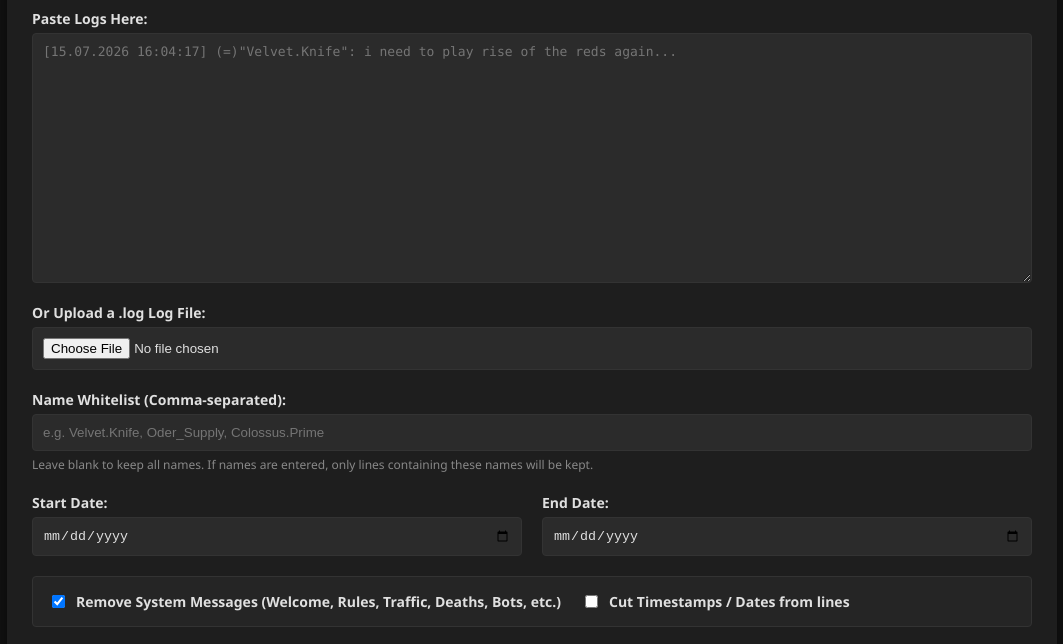
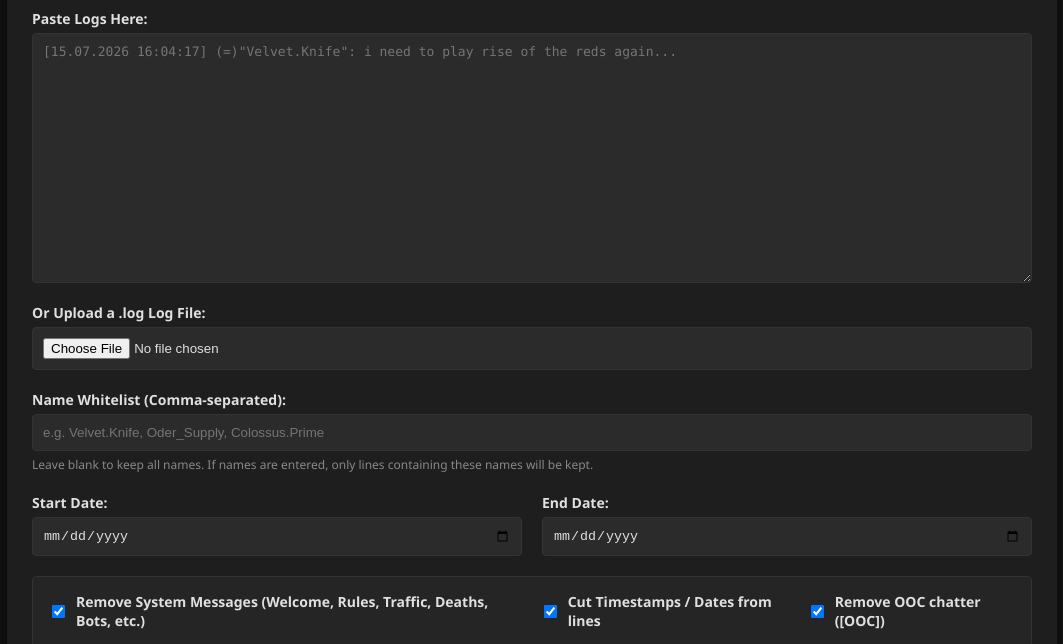
Before and after one commit to SlimyTheMoon/Freelancer_DSAce_Cleaner, a plain HTML site: page index.html in a window 1280 px wide. Shown: the part 100-744 px from the top of the page, without its empty margins (108-1171 px from the left). Drawn offline with Linux system fonts and the light colour scheme.

Commit message:
feat(filter): Add OOC removal; default timestamp trim

```diff
--- a/index.html
+++ b/index.html
@@ -49,8 +49,12 @@
                 <label for="removeSystem" style="margin: 0;">Remove System Messages (Welcome, Rules, Traffic, Deaths, Bots, etc.)</label>
             </div>
             <div class="checkbox-container">
-                <input type="checkbox" id="cutDate">
+                <input type="checkbox" id="cutDate" checked>
                 <label for="cutDate" style="margin: 0;">Cut Timestamps / Dates from lines</label>
+            </div>
+            <div class="checkbox-container">
+                <input type="checkbox" id="removeOOC" checked>
+                <label for="removeOOC" style="margin: 0;">Remove OOC chatter ([OOC])</label>
             </div>
         </div>
 
--- a/main.js
+++ b/main.js
@@ -22,6 +22,7 @@ document.addEventListener('DOMContentLoaded', () => {
         const endDateStr = document.getElementById('endDate').value;
         const removeSystem = document.getElementById('removeSystem').checked;
         const cutDate = document.getElementById('cutDate').checked;
+        const removeOOC = document.getElementById('removeOOC').checked;
 
         // Parse dates for filtering
         let startDate = startDateStr ? new Date(startDateStr) : null;
@@ -72,7 +73,12 @@ document.addEventListener('DOMContentLoaded', () => {
                 if (endDate && lineDate > endDate) continue;
             }
 
-            // 2. Filter out System Messages
+            // 2. Filter out OOC chatter
+            if (removeOOC && line.match(/\[ooc\]/i)) {
+                continue;
+            }
+
+            // 3. Filter out System Messages
             if (removeSystem) {
                 let isSystemMessage = false;
 
@@ -92,7 +98,7 @@ document.addEventListener('DOMContentLoaded', () => {
                 if (isSystemMessage) continue;
             }
 
-            // 3. Filter by Name Whitelist
+            // 4. Filter by Name Whitelist
             if (whitelist.length > 0) {
                 let hasWhitelistedName = false;
                 const lowerLine = line.toLowerCase();
```
Also changed, not shown: 1 other file.
